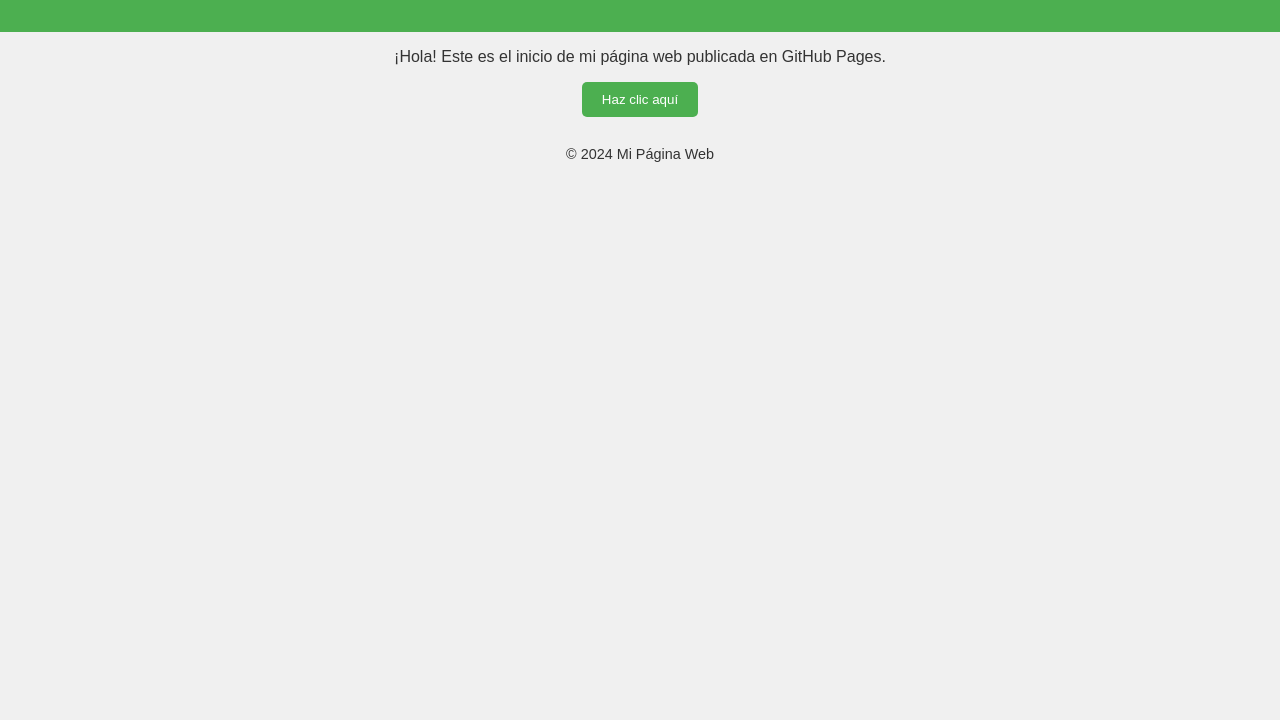
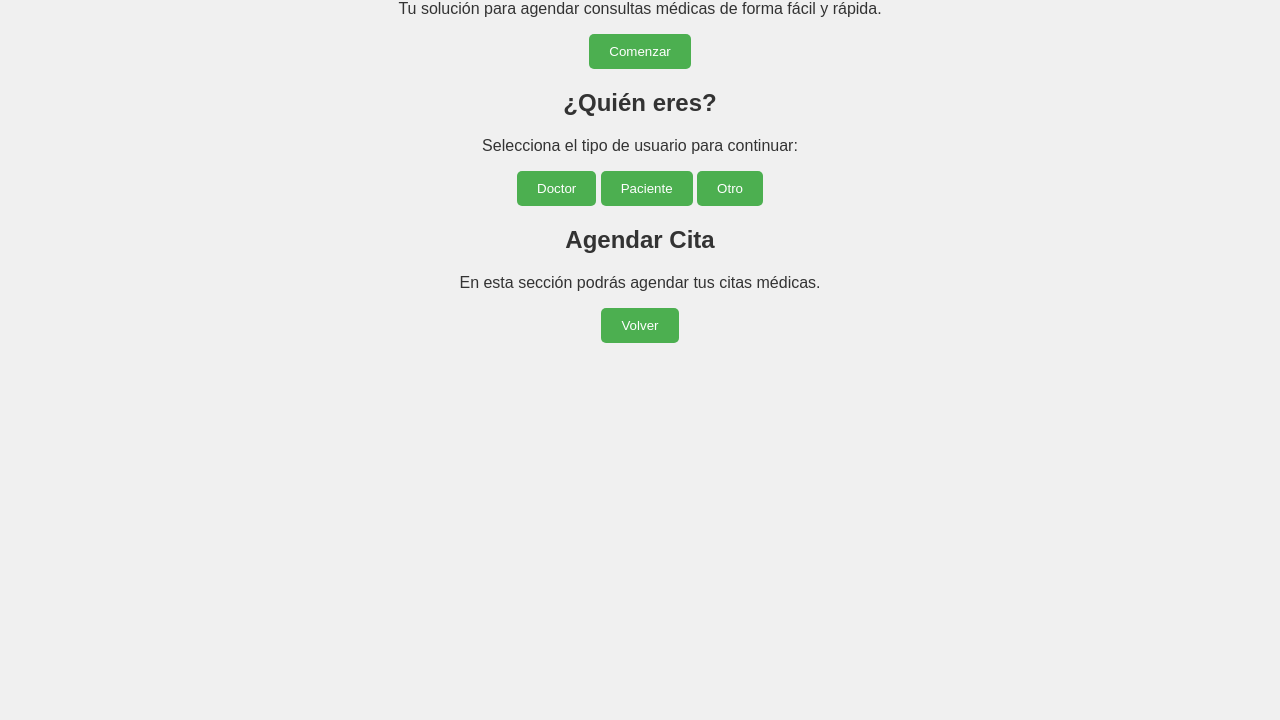
Before and after one commit to Dgn999/mi-salud-programada, a plain HTML site: page index.html in a window 1280 px wide. Shown: the part 80-800 px from the top of the page. Drawn offline with Linux system fonts and the light colour scheme.

Commit message:
Update index.html

```diff
--- a/index.html
+++ b/index.html
@@ -1,22 +1,37 @@
 <!DOCTYPE html>
-<html lang="es">
+<html lang="en">
 <head>
-    <meta charset="UTF-8">
-    <meta name="viewport" content="width=device-width, initial-scale=1.0">
-    <title>Mi Página Web</title>
-    <link rel="stylesheet" href="style.css">
+  <meta charset="UTF-8">
+  <meta name="viewport" content="width=device-width, initial-scale=1.0">
+  <title>Mi Salud Programada</title>
+  <link rel="stylesheet" href="style.css">
 </head>
 <body>
-    <header>
-        <h1>Bienvenido a Mi Página Web</h1>
-    </header>
-    <main>
-        <p>¡Hola! Este es el inicio de mi página web publicada en GitHub Pages.</p>
-        <button id="actionButton">Haz clic aquí</button>
-    </main>
-    <footer>
-        <p>© 2024 Mi Página Web</p>
-    </footer>
-    <script src="script.js"></script>
+  <!-- Ventana de bienvenida -->
+  <div class="container" id="welcome-screen">
+    <h1>¡Bienvenido a Mi Salud Programada!</h1>
+    <p>Tu solución para agendar consultas médicas de forma fácil y rápida.</p>
+    <button class="start-btn" onclick="showUserSelection()">Comenzar</button>
+  </div>
+
+  <!-- Ventana de selección de tipo de usuario -->
+  <div class="container hidden" id="user-selection">
+    <h2>¿Quién eres?</h2>
+    <p>Selecciona el tipo de usuario para continuar:</p>
+    <div class="user-buttons">
+      <button class="user-btn" onclick="selectUser('doctor')">Doctor</button>
+      <button class="user-btn" onclick="selectUser('paciente')">Paciente</button>
+      <button class="user-btn" onclick="selectUser('otro')">Otro</button>
+    </div>
+  </div>
+
+  <!-- Ventana de agendar cita (placeholder para futuras funcionalidades) -->
+  <div class="container hidden" id="appointment-screen">
+    <h2>Agendar Cita</h2>
+    <p>En esta sección podrás agendar tus citas médicas.</p>
+    <button class="back-btn" onclick="goBack()">Volver</button>
+  </div>
+
+  <script src="script.js"></script>
 </body>
 </html>
```
